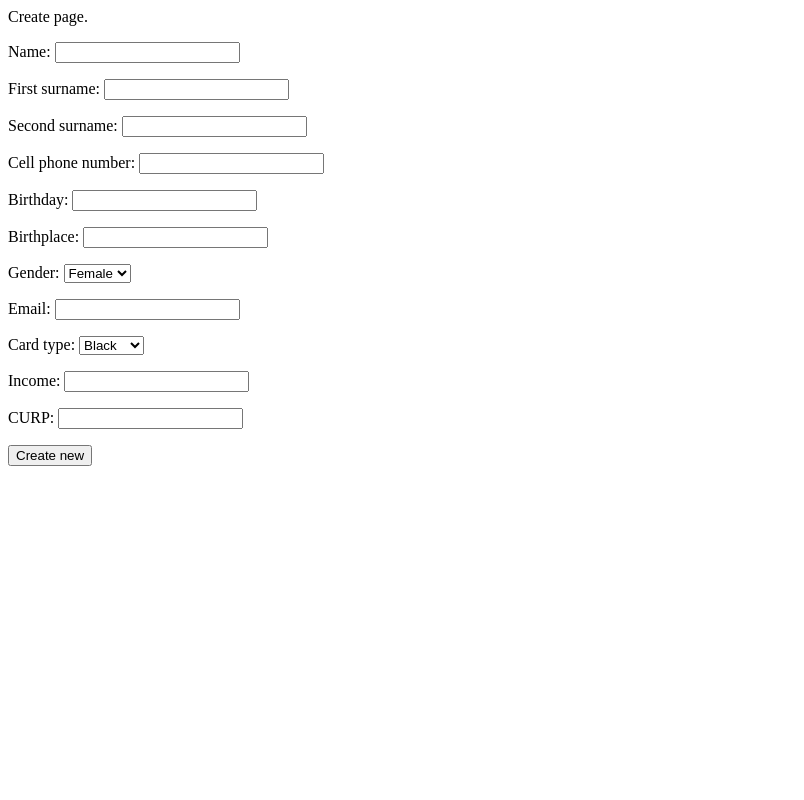
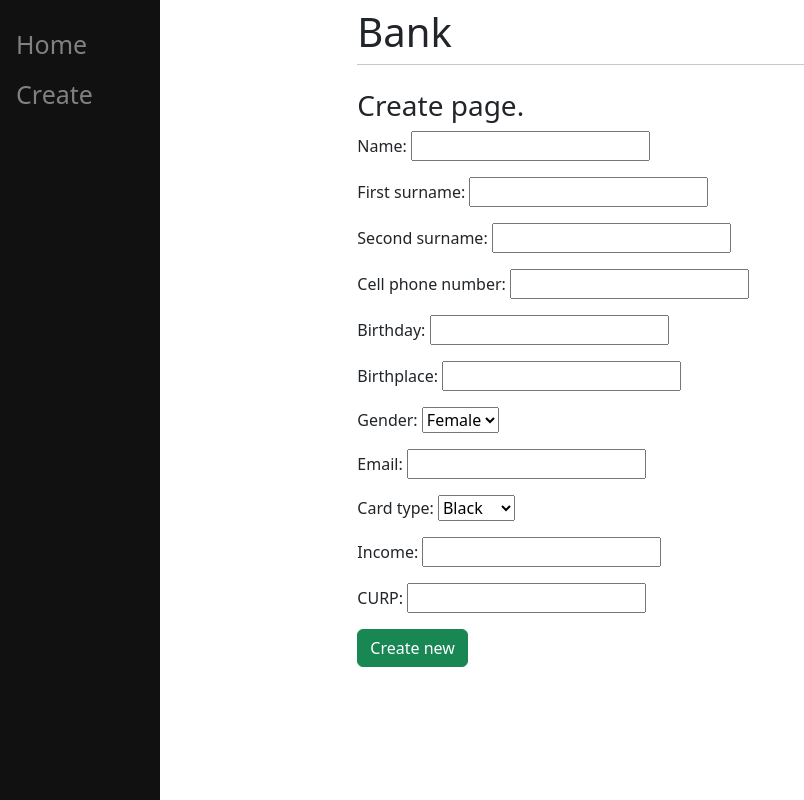
Before and after one commit to DieeegoFC/djangobank, a Django app: page /create/ in a window 1280 px wide. Shown: the whole page, without its empty margins (0-804 px from the left). Run offline with Django 4.2, Linux system fonts and the light colour scheme.

Commit message:
VIEWS UPDATE - Bootstrap, JS and DB connection.

```diff
--- a/Bank/main/models.py
+++ b/Bank/main/models.py
@@ -38,5 +38,6 @@ class Request(models.Model):
     income = models.IntegerField()
     curp = models.CharField(max_length=25)
 
+
     def __str__(self):
         return self.curp
--- a/Bank/main/templates/main/base.html
+++ b/Bank/main/templates/main/base.html
@@ -1,13 +1,60 @@
-<html>
+<!doctype html>
+<html lang="en">
     <head>
+        <style type="text/css">
+            .sidenav {
+                height: 100%;
+                width: 160px;
+                position: fixed;
+                z-index: 1;
+                top: 0;
+                left: 0;
+                background-color: #111;
+                overflow: hidden;
+                padding-top: 20px;
+            }
+
+            .sidenav a {
+                padding: 6px 8px 6px 16px;
+                text-decoration: none;
+                font-size: 25px;
+                color: #818181;
+                display: block;
+            }
+
+            .sidenav a:hover {
+                color: #f1f1f1;
+            }
+
+            .main {
+                margin-left: 160px;
+                padding: 0px 10px;
+            }
+        </style>
+        <meta charset="utf-8">
+        <meta name="viewport" content="width=device-width, initial-scale=1">
+        <link href="https://cdn.jsdelivr.net/npm/bootstrap@5.2.0-beta1/dist/css/bootstrap.min.css" rel="stylesheet" integrity="sha384-0evHe/X+R7YkIZDRvuzKMRqM+OrBnVFBL6DOitfPri4tjfHxaWutUpFmBp4vmVor" crossorigin="anonymous">
         <title>
             {% block title %}Bank website{% endblock %}
         </title>
     </head>
     <body>
-        <div id="content", name="content">
-            {% block content %}
-            {% endblock %}
+        <div class="sidenav">
+            <a href="/">Home</a>
+            <a href="/create">Create</a>
         </div>
+        <div id="content" name="content" class="main">
+            <div class="row justify-content-center">
+                <div class="col-8">
+                    <h1 class="mt-2">Bank</h1>
+                    <hr class="mt-0 mb-4">
+                    {% block content %}
+                    {% endblock %}
+                </div>
+            </div>
+        </div>
+
+        <script src="https://cdn.jsdelivr.net/npm/@popperjs/core@2.11.5/dist/umd/popper.min.js" integrity="sha384-Xe+8cL9oJa6tN/veChSP7q+mnSPaj5Bcu9mPX5F5xIGE0DVittaqT5lorf0EI7Vk" crossorigin="anonymous"></script>
+        <script src="https://cdn.jsdelivr.net/npm/bootstrap@5.2.0-beta1/dist/js/bootstrap.min.js" integrity="sha384-kjU+l4N0Yf4ZOJErLsIcvOU2qSb74wXpOhqTvwVx3OElZRweTnQ6d31fXEoRD1Jy" crossorigin="anonymous"></script>
     </body>
 </html>
--- a/Bank/main/templates/main/create.html
+++ b/Bank/main/templates/main/create.html
@@ -3,10 +3,12 @@
 {% block title %}Create New Request{% endblock %}
 
 {% block content %}
-Create page.
-<form method="post" action="/create/">
+<h3>Create page.</h3>
+<form method="post" action="/create/" class="form-group">
     {% csrf_token %}
     {{form.as_p}}
-    <button type="submit" name="save">Create new</button>
+    <div class="input-group mb-3">
+        <button type="submit" name="save" class="btn btn-success">Create new</button>
+    </div>
 </form>
 {% endblock %}
--- a/Bank/main/templates/main/home.html
+++ b/Bank/main/templates/main/home.html
@@ -3,5 +3,5 @@
 {% block title %}Home{% endblock %}
 
 {% block content %}
-    <h1>Home Page</h1>
+<h1>Home Page</h1>
 {% endblock %}
--- a/Bank/main/views.py
+++ b/Bank/main/views.py
@@ -1,4 +1,3 @@
-from unicodedata import name
 from django.shortcuts import render
 from django.http import HttpResponse
 from django.template import loader
@@ -17,4 +16,23 @@ def dblist(response):
 
 
 def create(response):
-    return render(response, 'main/create.html', {'form': CreateNewRequest()})
+    if response.method == 'POST':
+        form = CreateNewRequest(response.POST)
+        if form.is_valid():
+            t = Request(
+                name=form.cleaned_data['name'],
+                first_surname=form.cleaned_data['first_surname'],
+                second_surname=form.cleaned_data['second_surname'],
+                cell_number=form.cleaned_data['cell_number'],
+                birthday=form.cleaned_data['birthday'],
+                birthplace=form.cleaned_data['birthplace'],
+                gender=form.cleaned_data['gender'],
+                email=form.cleaned_data['email'],
+                card_type=form.cleaned_data['card_type'],
+                income=form.cleaned_data['income'],
+                curp=form.cleaned_data['curp']
+            )
+            t.save()
+    else:
+        form = CreateNewRequest()
+    return render(response, 'main/create.html', {'form': form})
```
Also changed, not shown: Bank/db.sqlite3.
